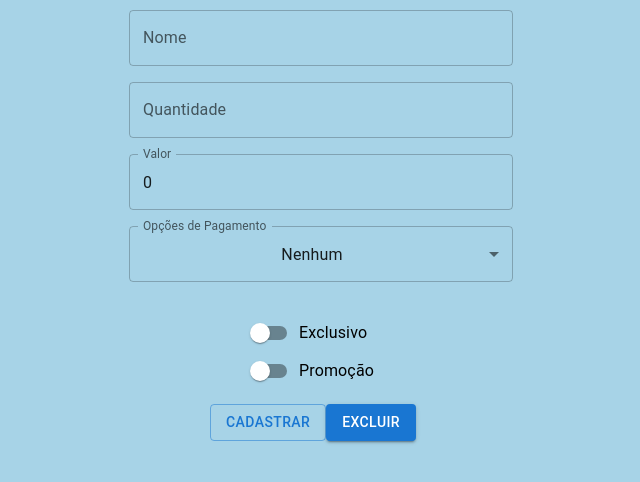
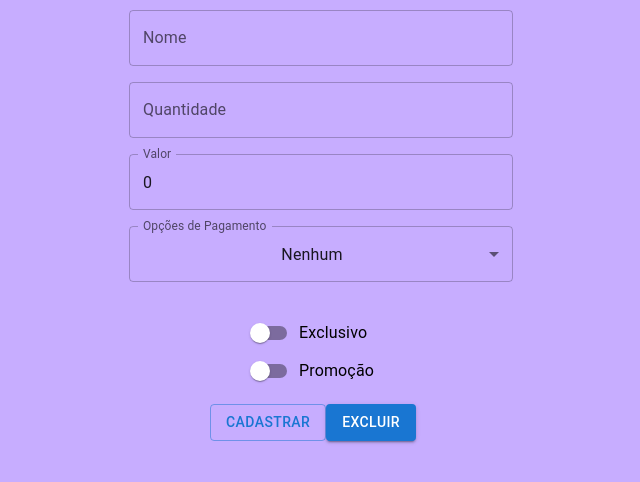
Before and after one commit to leona-souza/meus-componentes, a React (Create React App) app: page / in a window 1280 px wide. Shown: the top 482 px of the page, without its empty margins (319-959 px from the left). Built offline with nearby package versions, Linux system fonts and the light colour scheme.

Commit message:
style: background

```diff
--- a/src/App.css
+++ b/src/App.css
@@ -14,7 +14,7 @@
 }
 
 .App-header {
-  background-color: #a7d3e7;
+  background-color: #C7ADFF;
   min-height: 100vh;
   display: flex;
   flex-direction: column;
```
